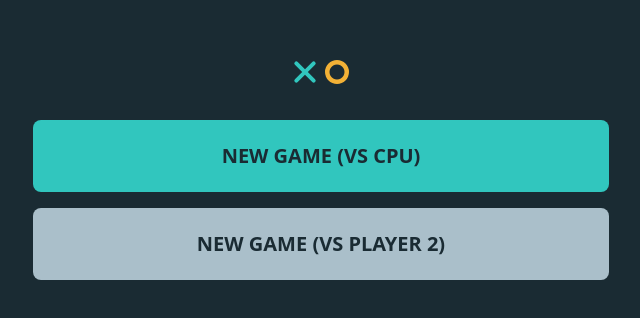
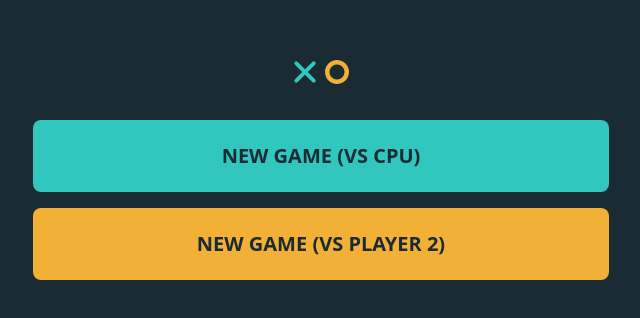
Before and after one commit to alvaromd99/tic-tac-toe, a React (Vite) app: page / in a window 1280 px wide. Shown: the part 232-550 px from the top of the page, without its empty margins (319-959 px from the left). Built offline with nearby package versions, Linux system fonts and the light colour scheme.

Commit message:
give more abstraction to resultCard and btnSelector

```diff
--- a/src/components/footer/Footer.jsx
+++ b/src/components/footer/Footer.jsx
@@ -3,9 +3,21 @@ import ResultCard from './ResultCard'
 export default function Footer({ results }) {
 	return (
 		<div className='flex items-center justify-between mt-2'>
-			{Object.keys(results).map((result, index) => (
-				<ResultCard key={result} index={index} resultCont={results[result]} />
-			))}
+			{Object.keys(results).map((result, index) => {
+				const resultNames = ['X (YOU)', 'DRAW', 'O CPU']
+				const resultName = resultNames[index] || ''
+				const classNames = ['bg-primary', 'bg-gray', 'bg-secondary']
+				const className = classNames[index] || ''
+
+				return (
+					<ResultCard
+						key={result}
+						resultCont={results[result]}
+						resultName={resultName}
+						className={className}
+					/>
+				)
+			})}
 		</div>
 	)
 }
--- a/src/components/footer/ResultCard.jsx
+++ b/src/components/footer/ResultCard.jsx
@@ -1,10 +1,4 @@
-export default function ResultCard({ index, resultCont }) {
-	const resultNames = ['X (YOU)', 'DRAW', 'O CPU']
-	const resultName = resultNames[index] || ''
-
-	const classNames = ['bg-primary', 'bg-gray', 'bg-secondary']
-	const className = classNames[index] || ''
-
+export default function ResultCard({ resultCont, resultName, className }) {
 	return (
 		<div
 			className={`${className} w-40 h-20 flex flex-col items-center justify-center rounded-lg shadow-2`}>
--- a/src/components/selector/BtnSelector.jsx
+++ b/src/components/selector/BtnSelector.jsx
@@ -1,16 +1,9 @@
-export const BtnSelector = ({ index, mode, changeGameMode }) => {
-	const resultNames = ['(VS CPU)', '(VS PLAYER 2)']
-	const resultName = resultNames[index] || ''
-
-	const classNames = ['bg-primary', 'bg-gray', 'bg-secondary']
-	const className = classNames[index] || ''
-
-	console.log(mode)
+export const BtnSelector = ({ mode, changeGameMode, btnName, className }) => {
 	return (
 		<button
 			className={`${className} w-large h-18 rounded-lg text-xl text-darkBlue font-bold`}
 			onClick={() => changeGameMode(mode)}>
-			{`NEW GAME ${resultName}`}
+			{`NEW GAME ${btnName}`}
 		</button>
 	)
 }
--- a/src/components/selector/GameSelector.jsx
+++ b/src/components/selector/GameSelector.jsx
@@ -7,14 +7,22 @@ export const GameSelector = ({ changeGameMode }) => {
 		<div className=' flex flex-col items-center justify-center gap-8'>
 			<DisplayIcons />
 			<div className='flex flex-col items-center justify-center gap-4'>
-				{Object.keys(gameModes).map((mode, index) => (
-					<BtnSelector
-						key={index}
-						index={index}
-						mode={gameModes[mode]}
-						changeGameMode={changeGameMode}
-					/>
-				))}
+				{Object.keys(gameModes).map((mode, index) => {
+					const btnNames = ['(VS CPU)', '(VS PLAYER 2)']
+					const btnName = btnNames[index] || ''
+					const classNames = ['bg-primary', 'bg-secondary']
+					const className = classNames[index] || ''
+
+					return (
+						<BtnSelector
+							key={index}
+							mode={gameModes[mode]}
+							changeGameMode={changeGameMode}
+							btnName={btnName}
+							className={className}
+						/>
+					)
+				})}
 			</div>
 		</div>
 	)
--- a/src/hooks/UseBoard.jsx
+++ b/src/hooks/UseBoard.jsx
@@ -31,6 +31,7 @@ export const UseBoard = () => {
 
 	const resetGame = () => {
 		setBoard(initialState)
+		setTurn(TURNS.X)
 		setWinner(null)
 	}
 
```
